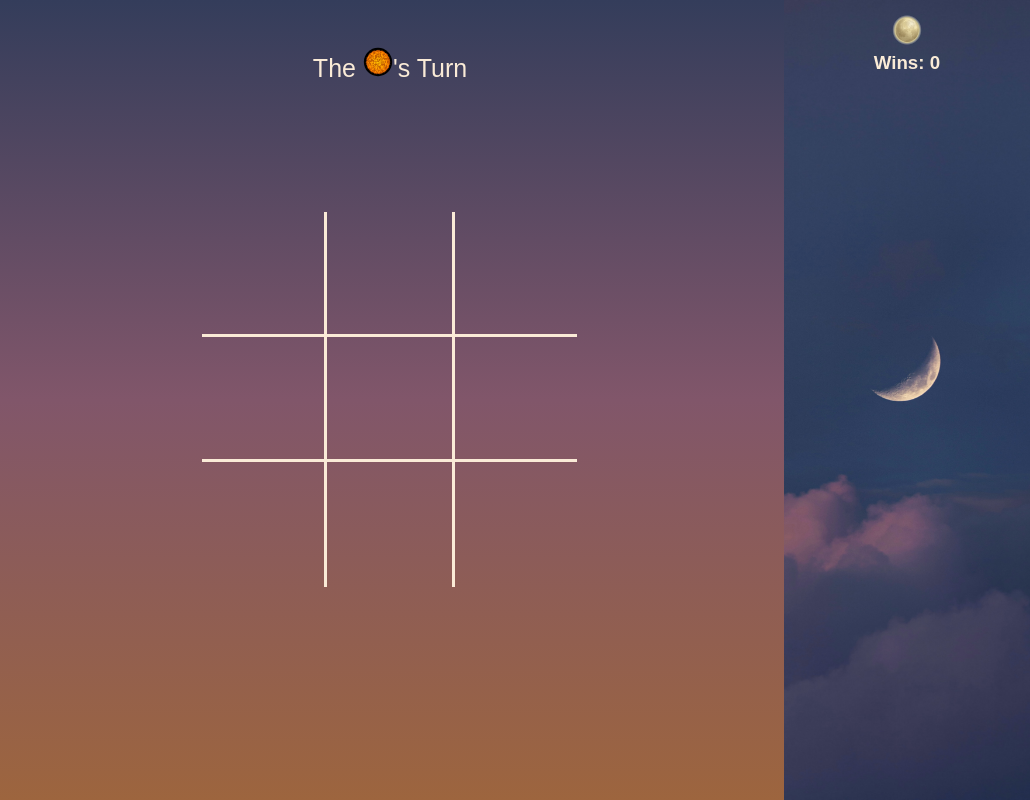
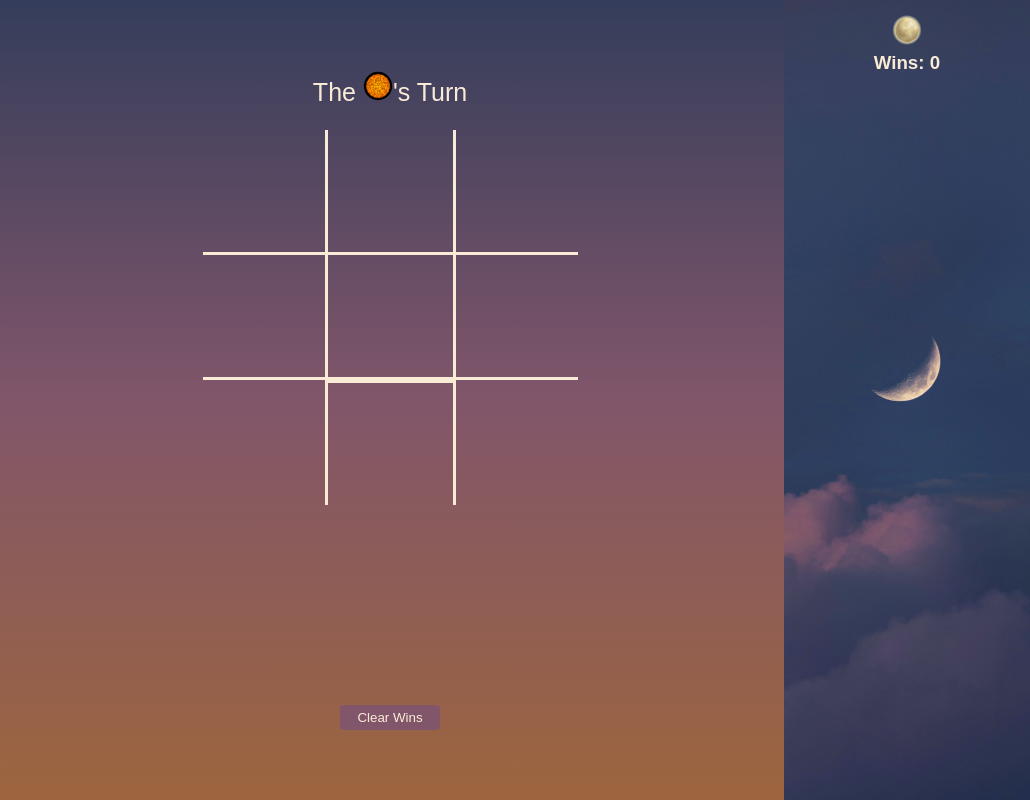
Before and after one commit to danalchapman/tic-tac-toe, a plain HTML site: page index.html in a window 1280 px wide. Shown: the full height of the page, 250-1280 px from the left. Drawn offline with Linux system fonts and the light colour scheme.

Commit message:
Add clear-wins button to HTML and start CSS styling

```diff
--- a/index.html
+++ b/index.html
@@ -12,18 +12,19 @@
     </section>
     <section class="game-board-container">
       <header class="banner" id="turn-counter"></header>
-      <article class="game-board-grid" id="game-board">
-        <button class="right-bot-border" id="a1"></button>
-        <button class="bottom-border" id="a2"></button>
-        <button class="left-bot-border" id="a3"></button>
-        <button class="right-bot-border" id="b1"></button>
-        <button class="bottom-border" id="b2"></button>
-        <button class="left-bot-border" id="b3"></button>
-        <button class="right-border" id="c1"></button>
-        <button class="no-border" id="c2"></button>
-        <button class="left-border" id="c3"></button>
+      <article class="game-board-grid grid" id="game-board">
+        <button class="right-bot-border grid" id="a1"></button>
+        <button class="bottom-border grid" id="a2"></button>
+        <button class="left-bot-border grid" id="a3"></button>
+        <button class="right-bot-border grid" id="b1"></button>
+        <button class="bottom-border grid" id="b2"></button>
+        <button class="left-bot-border grid" id="b3"></button>
+        <button class="right-border grid" id="c1"></button>
+        <button class="no-border grid" id="c2"></button>
+        <button class="left-border grid" id="c3"></button>
       </article>
       <footer class="banner" id="announcements"></footer>
+      <button class="clear-wins" id="clear-player-wins">Clear Wins</button>
     </section>
     <section class="player-container right-side">
       <img class="player-token" src="./assets/Terrestrial-World.svg" alt="player 2 moon">
--- a/styles.css
+++ b/styles.css
@@ -74,7 +74,7 @@ body {
 }
 
 /* Buttons */
-button {
+.grid {
     background: none;
     border-color: antiquewhite;
     border-style: solid;
@@ -106,3 +106,14 @@ button {
 .no-border {
     border: 0px;
 }
+
+.clear-wins {
+    border: 0px;
+    border-radius: 8%;
+    background-color: #81566A;
+    color: antiquewhite;
+    cursor: pointer;
+    font-family: "Luminari", fantasy;
+    height: 25px;
+    width: 100px;
+}
```
